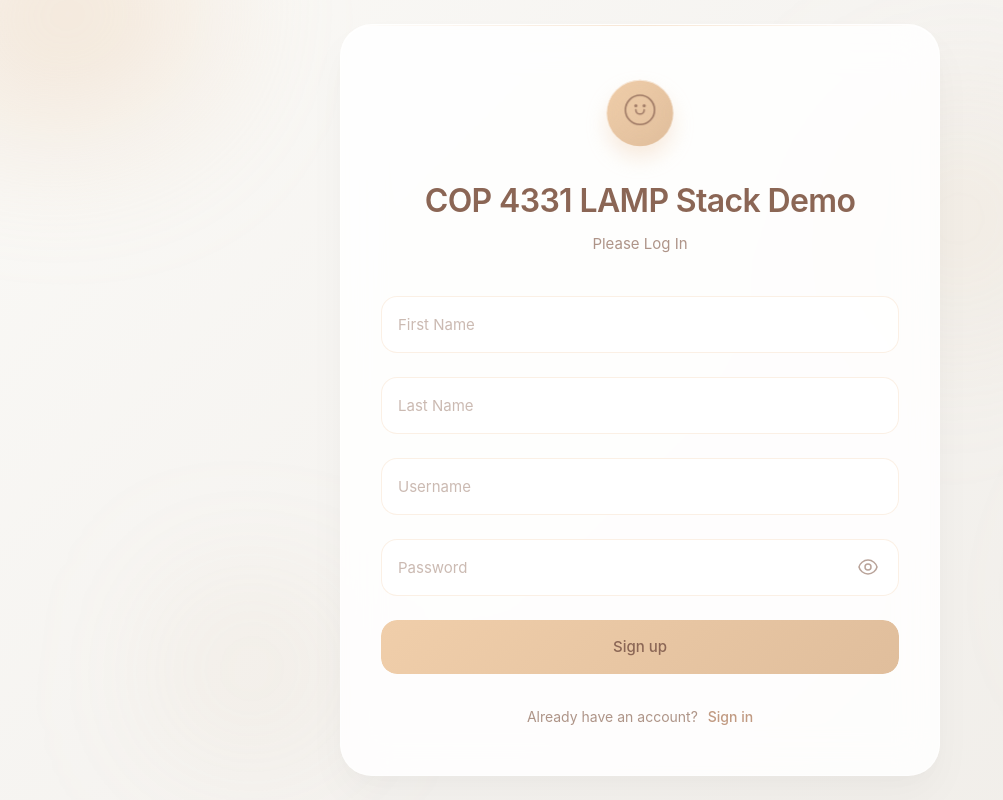
After one commit to CalebSFeng/poosd-small-project, a PHP site: page /signup.html in a window 1280 px wide. The commit adds this page. Shown: the whole page, without its empty margins (0-1003 px from the left). Run offline with PHP 8.4, Linux system fonts and the light colour scheme.

Commit message:
Update the UI

```diff
--- a/code.js
+++ b/code.js
@@ -57,6 +57,26 @@ function doLogin()
 	}
 
 }
+
+// Password visibility toggle setup
+function setupPasswordToggle() {
+    const loginPassword = document.getElementById('loginPassword');
+    const passwordToggle = document.getElementById('passwordToggle');
+    if (!loginPassword || !passwordToggle) return;
+
+    passwordToggle.addEventListener('click', () => {
+        const type = loginPassword.type === 'password' ? 'text' : 'password';
+        loginPassword.type = type;
+        passwordToggle.classList.toggle('toggle-active', type === 'text');
+
+        if (typeof triggerGentleRipple === 'function') {
+            triggerGentleRipple(passwordToggle);
+        }
+    });
+}
+
+document.addEventListener('DOMContentLoaded', setupPasswordToggle);
+
 
 function saveCookie()
 {
--- /dev/null
+++ b/signup.html
@@ -0,0 +1,104 @@
+<!DOCTYPE html>
+<html lang="en">
+<script src="code.js" defer></script>
+<head>
+    <meta charset="UTF-8">
+    <meta name="viewport" content="width=device-width, initial-scale=1.0">
+    <title>COP 4331 LAMP Stack Demo</title>
+    <link rel="stylesheet" href="styles.css">
+</head>
+<body>
+    <div class="soft-background">
+        <div class="floating-shapes">
+            <div class="soft-blob blob-1"></div>
+            <div class="soft-blob blob-2"></div>
+            <div class="soft-blob blob-3"></div>
+            <div class="soft-blob blob-4"></div>
+        </div>
+    </div>
+
+    <div class="login-container">
+        <div class="soft-card">
+            <div class="comfort-header">
+                <div class="gentle-logo">
+                    <div class="logo-circle">
+                        <div class="comfort-icon">
+                            <svg width="32" height="32" viewBox="0 0 32 32" fill="none">
+                                <path d="M16 2C8.3 2 2 8.3 2 16s6.3 14 14 14 14-6.3 14-14S23.7 2 16 2z" fill="none" stroke="currentColor" stroke-width="1.5"/>
+                                <path d="M12 16a4 4 0 108 0" stroke="currentColor" stroke-width="1.5" stroke-linecap="round"/>
+                                <circle cx="12" cy="12" r="1.5" fill="currentColor"/>
+                                <circle cx="20" cy="12" r="1.5" fill="currentColor"/>
+                            </svg>
+                        </div>
+                        <div class="gentle-glow"></div>
+                    </div>
+                </div>
+                <h1 class="comfort-title">COP 4331 LAMP Stack Demo</h1>
+                <p class="gentle-subtitle">Please Log In</p>
+            </div>
+
+            <form class="comfort-form" id="loginForm" novalidate>
+                <div class="soft-field">
+                    <div class="field-container">
+                        <input type="text" id="firstName" name="firstName" required autocomplete="given-name" placeholder="First Name">
+                        <div class="field-accent"></div>
+                    </div>
+                </div>
+
+                <div class="soft-field">
+                    <div class="field-container">
+                        <input type="text" id="lastName" name="lastName" required autocomplete="family-name" placeholder="Last Name">
+                        <div class="field-accent"></div>
+                    </div>
+                </div>
+
+                <div class="soft-field">
+                    <div class="field-container">
+                        <input type="text" id="loginName" name="username" required autocomplete="username" placeholder="Username">
+                        <div class="field-accent"></div>
+                    </div>
+                </div>
+
+                <div class="soft-field">
+                    <div class="field-container">
+                        <input type="password" id="loginPassword" name="password" required autocomplete="current-password" placeholder="Password">
+                        <button type="button" class="gentle-toggle" id="passwordToggle" aria-label="Toggle password visibility">
+                            <div class="toggle-icon">
+                                <svg class="eye-open" width="20" height="20" viewBox="0 0 20 20" fill="none">
+                                    <path d="M10 3c-4.5 0-8.3 3.8-9 7 .7 3.2 4.5 7 9 7s8.3-3.8 9-7c-.7-3.2-4.5-7-9-7z" stroke="currentColor" stroke-width="1.5" fill="none"/>
+                                    <circle cx="10" cy="10" r="3" stroke="currentColor" stroke-width="1.5" fill="none"/>
+                                </svg>
+                                <svg class="eye-closed" width="20" height="20" viewBox="0 0 20 20" fill="none">
+                                    <path d="M3 3l14 14M8.5 8.5a3 3 0 004 4m2.5-2.5C15 10 12.5 7 10 7c-.5 0-1 .1-1.5.3M10 13c-2.5 0-4.5-2-5-3 .3-.6.7-1.2 1.2-1.7" stroke="currentColor" stroke-width="1.5" stroke-linecap="round" stroke-linejoin="round"/>
+                                </svg>
+                            </div>
+                        </button>
+                        <div class="field-accent"></div>
+                    </div>
+                    <span class="gentle-error" id="passwordError"></span>
+                </div>
+
+
+
+
+                <button type="submit" class="comfort-button">
+                    <div class="button-background"></div>
+                    <span class="button-text">Sign up</span>
+                    <div class="button-loader">
+                        <div class="gentle-spinner">
+                            <div class="spinner-circle"></div>
+                        </div>
+                    </div>
+                    <div class="button-glow"></div>
+                </button>
+
+                <div class="comfort-signup">
+                    <span class="signup-text">Already have an account?</span>
+                    <a href="index.html" class="comfort-link signup-link">Sign in</a>
+                </div>
+            </form>
+
+        </div>
+    </div>
+</body>
+</html>
--- a/styles.css
+++ b/styles.css
@@ -158,6 +158,49 @@ body {
   color: rgba(139, 102, 85, 0.8);
   position: relative;
   z-index: 2;
+}
+
+/* Comfort Signup */
+.comfort-signup {
+    text-align: center;
+    font-size: 14px;
+    color: rgba(139, 102, 85, 0.7);
+}
+
+.signup-text {
+    margin-right: 6px;
+}
+
+.signup-link {
+    font-weight: 500;
+}
+
+.comfort-link {
+    color: #c19a82;
+    text-decoration: none;
+    font-size: 14px;
+    font-weight: 500;
+    transition: all 0.2s ease;
+    position: relative;
+}
+
+.comfort-link::after {
+    content: '';
+    position: absolute;
+    bottom: -2px;
+    left: 0;
+    width: 0;
+    height: 1px;
+    background: #c19a82;
+    transition: width 0.3s ease;
+}
+
+.comfort-link:hover::after {
+    width: 100%;
+}
+
+.comfort-link:hover {
+    color: #8b6655;
 }
 
 .gentle-glow {
```
Also changed, not shown: index.html (+10 -3 lines).
